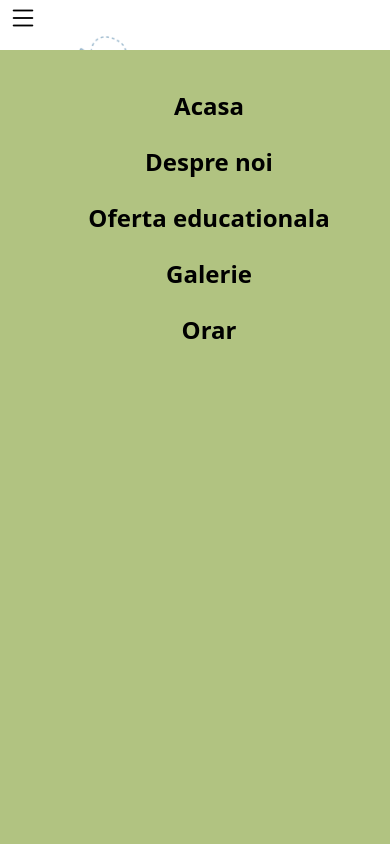
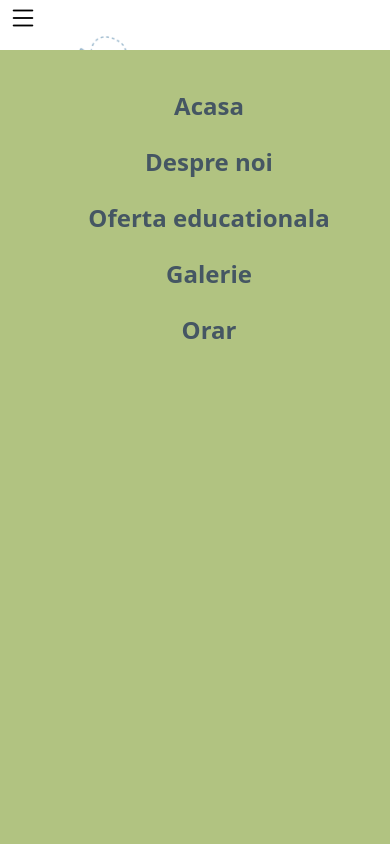
Before and after one commit to DenisWithOneN/gradi-elim, a Vue app: page /#/ in a window 390 px wide. Both pictures are taken after a click on the icon 23 px from the left and 17 px from the top of the page. Shown: the top 844 px of the page. Built offline with nearby package versions, Linux system fonts and the light colour scheme; a web font is replaced by a local one.

Commit message:
changed text color

```diff
--- a/src/components/general/Navbar.vue
+++ b/src/components/general/Navbar.vue
@@ -56,19 +56,19 @@ const toggleMenu = () => {
         class="bg-green min-h-screen text-center z-[1] absolute w-full left-0 py-4 pl-7 top-[-400px] transition-all ease-in duration-500"
         :style="{ opacity: isMenuOpen ? 1 : 0 }">
         <li class="mx-4 my-6 ">
-          <RouterLink to="/" class="text-2xl font-semibold ">Acasa</RouterLink>
+          <RouterLink to="/" class="text-2xl text-darkblue font-semibold ">Acasa</RouterLink>
         </li>
         <li class="mx-4 my-6 ">
-          <RouterLink to="/about" class="text-2xl font-semibold">Despre noi</RouterLink>
+          <RouterLink to="/about" class="text-2xl text-darkblue font-semibold">Despre noi</RouterLink>
         </li>
         <li class="mx-4 my-6 ">
-          <RouterLink to="/offer" class="text-2xl font-semibold">Oferta educationala</RouterLink>
+          <RouterLink to="/offer" class="text-2xl text-darkblue font-semibold">Oferta educationala</RouterLink>
         </li>
         <li class="mx-4 my-6 ">
-          <RouterLink to="/gallery" class="text-2xl font-semibold">Galerie</RouterLink>
+          <RouterLink to="/gallery" class="text-2xl text-darkblue font-semibold">Galerie</RouterLink>
         </li>
         <li class="mx-4 my-6 ">
-          <RouterLink to="/schedule" class="text-2xl font-semibold">Orar</RouterLink>
+          <RouterLink to="/schedule" class="text-2xl text-darkblue font-semibold">Orar</RouterLink>
         </li>
 
       </ul>
```
